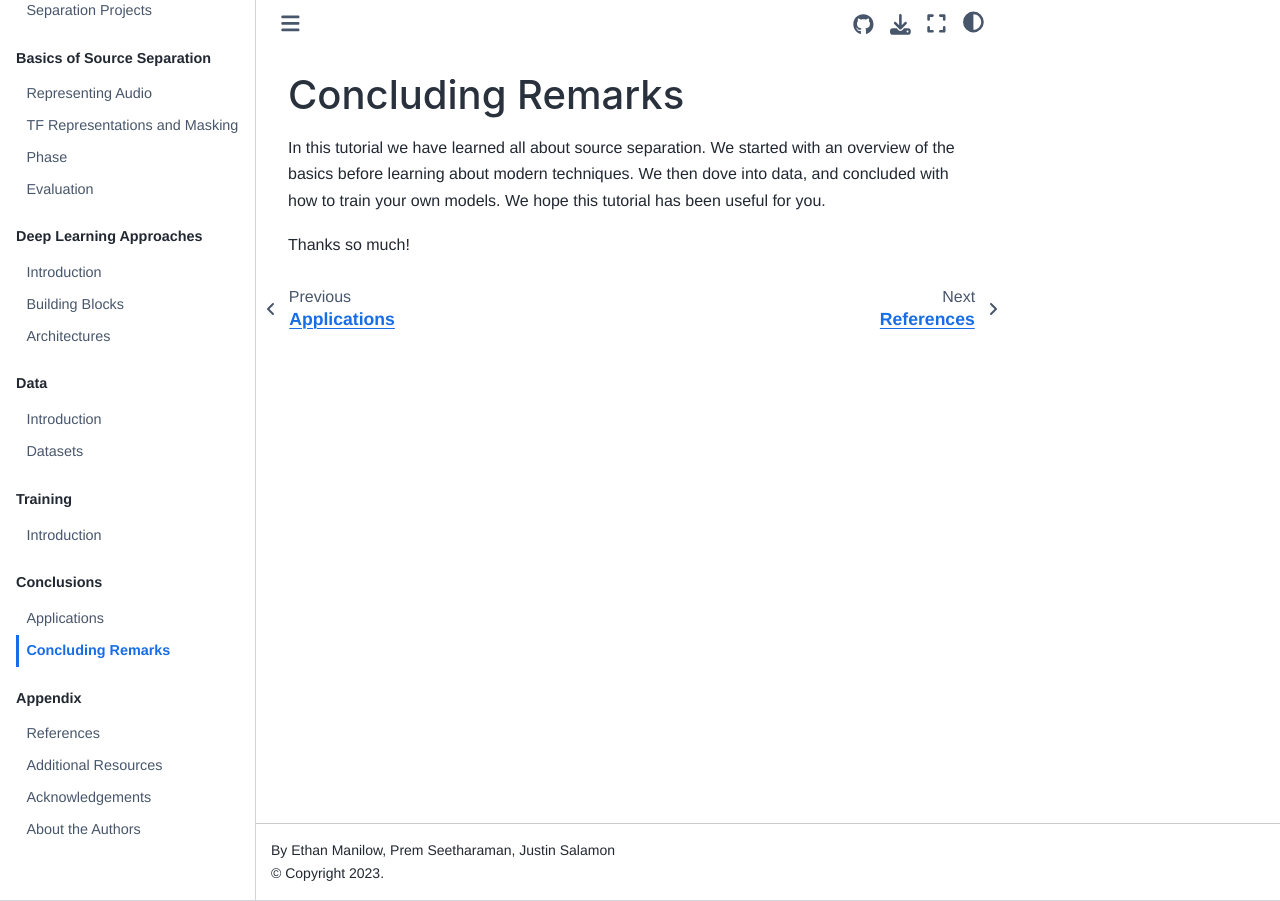
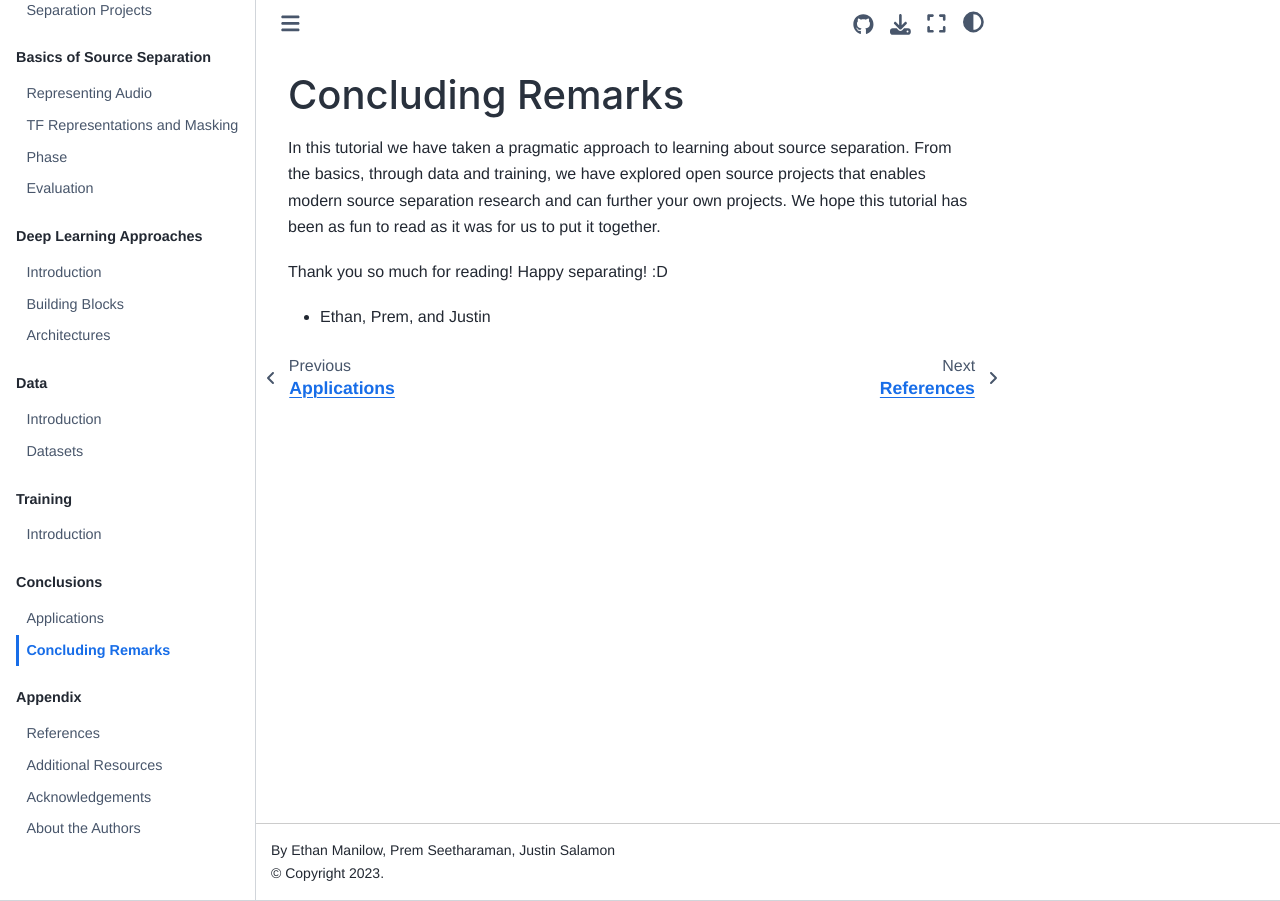
Before and after one commit to source-separation/tutorial, a Jupyter Book: the page built from book/conclusions/concluding_remarks.md, in a window 1280 px wide. Built offline with Jupyter Book 1.0.4 settings and Sphinx 7.4.7 and the Sphinx Book theme 1.1.4, drawn with Linux system fonts in a browser that asks for light colours; pages that are not in the unit, such as notebooks, are missing from menus.

```diff
--- a/book/conclusions/concluding_remarks.md
+++ b/book/conclusions/concluding_remarks.md
@@ -2,9 +2,14 @@ Concluding Remarks
 ==================
 
 
-In this tutorial we have learned all about source separation. We started with
-an overview of the basics before learning about modern techniques. We then
-dove into data, and concluded with how to train your own models. We hope this
-tutorial has been useful for you.
+In this tutorial we have taken a pragmatic approach to learning
+about source separation. From the basics, through data and training,
+we have explored open source projects that enables modern source
+separation research and can further your own projects. We hope
+this tutorial has been as fun to read as it was for us to put it
+together.
 
-Thanks so much!
+
+Thank you so much for reading! Happy separating! :D
+
+- Ethan, Prem, and Justin
```
Also changed, not shown: book/approaches/deep/introduction.md (+1 -1 lines), book/landing.md (+7 -7 lines), book/references.bib (+4 -4 lines).
